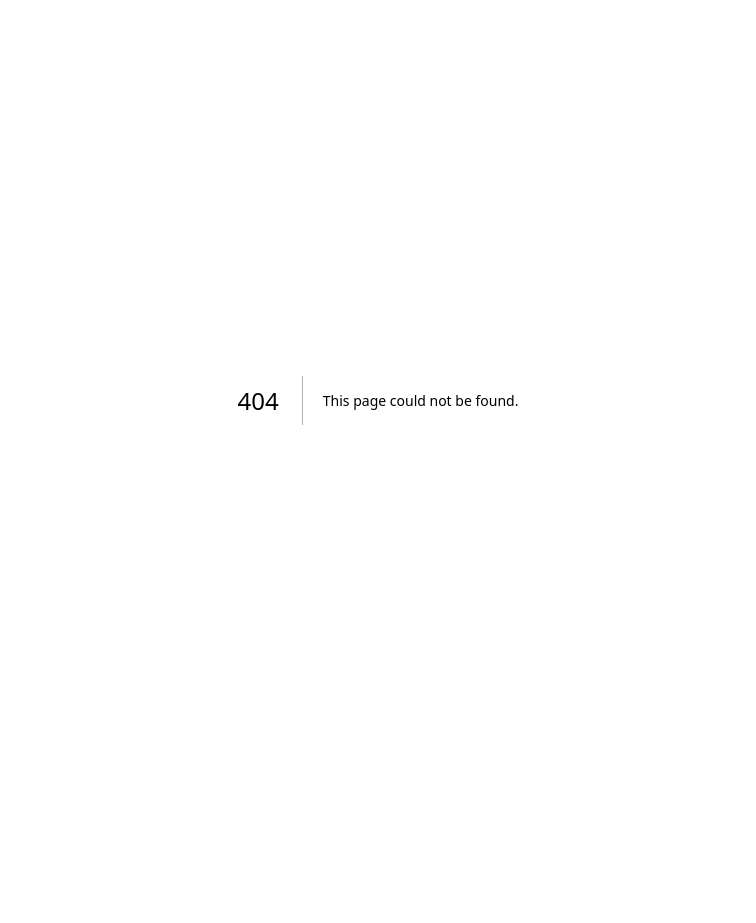
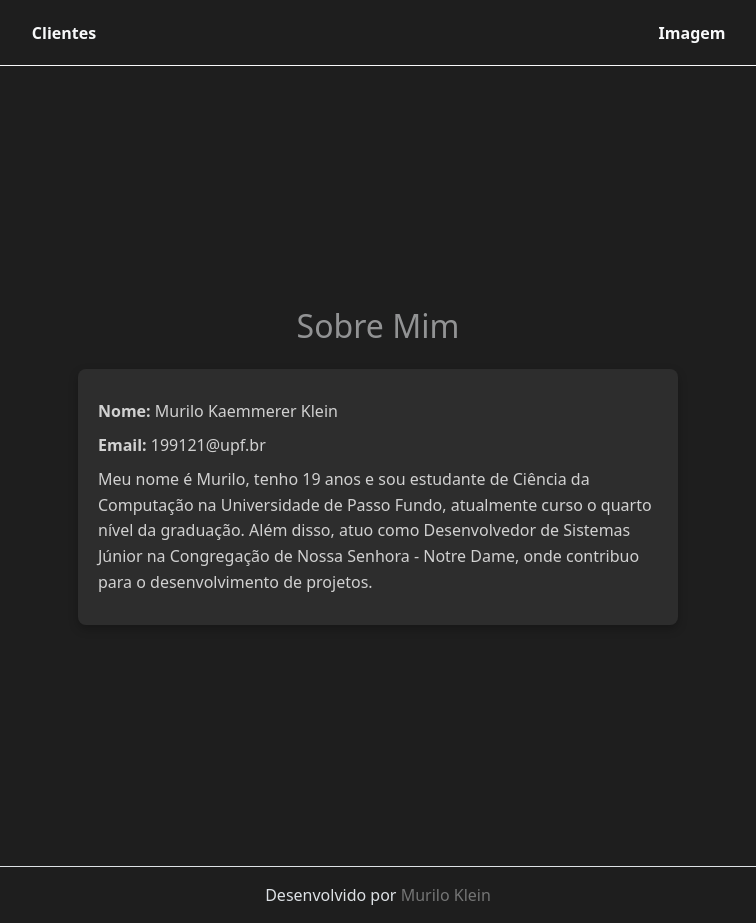
Before and after one commit to muriloklein/agiota_manager_system_front, a Next.js app: page /about in a window 1280 px wide. Before the commit this address had no page. Shown: the whole page, without its empty margins (262-1018 px from the left). Before the commit the page ends 800 px from the top, so only its background shows below. Built offline with nearby package versions, Linux system fonts and the light colour scheme.

Commit message:
Adicionado Página de sobre

```diff
--- /dev/null
+++ b/src/pages/about.tsx
@@ -0,0 +1,45 @@
+import React from "react";
+import Header from "../components/header";
+import Footer from "../components/footer";
+import styles from "../styles/about.module.css";
+import Head from "next/head";
+
+const About = () => {
+  return (
+    <>
+      <Head>
+        <title>Sobre - Agiota Manager System</title>
+        <meta
+          name="description"
+          content="Sobre o desenvolvedor do Agiota Manager System"
+        />
+        <meta name="viewport" content="width=device-width, initial-scale=1" />
+        <link rel="icon" href="/favicon.ico" />
+      </Head>
+      <main>
+        <Header />
+        <div className={styles.pageContainer}>
+          <h1 className={styles.title}>Sobre Mim</h1>
+          <div className={styles.content}>
+            <p>
+              <strong>Nome:</strong> Murilo Kaemmerer Klein
+            </p>
+            <p>
+              <strong>Email:</strong> 199121@upf.br
+            </p>
+            <p className={styles.description}>
+              Meu nome é Murilo, tenho 19 anos e sou estudante de Ciência da
+              Computação na Universidade de Passo Fundo, atualmente curso o
+              quarto nível da graduação. Além disso, atuo como Desenvolvedor de
+              Sistemas Júnior na Congregação de Nossa Senhora - Notre Dame, onde
+              contribuo para o desenvolvimento de projetos.
+            </p>
+          </div>
+        </div>
+        <Footer />
+      </main>
+    </>
+  );
+};
+
+export default About;
--- /dev/null
+++ b/src/styles/about.module.css
@@ -0,0 +1,36 @@
+.pageContainer {
+  display: flex;
+  flex-direction: column;
+  justify-content: center;
+  align-items: center;
+  min-height: 100vh;
+  background-color: rgba(30, 30, 30, 1);
+  padding: 20px;
+}
+
+.title {
+  font-size: 2rem;
+  color: #929394;
+  text-align: center;
+  margin-bottom: 1.5rem;
+}
+
+.content {
+  background-color: rgba(45, 45, 45, 1);
+  border-radius: 8px;
+  padding: 20px;
+  color: #d1d1d1;
+  box-shadow: 0px 4px 10px rgba(0, 0, 0, 0.25);
+  text-align: left;
+  width: 100%;
+  max-width: 600px;
+}
+
+.content p {
+  margin: 10px 0;
+}
+
+.description {
+  margin-top: 15px;
+  line-height: 1.6;
+}
```
